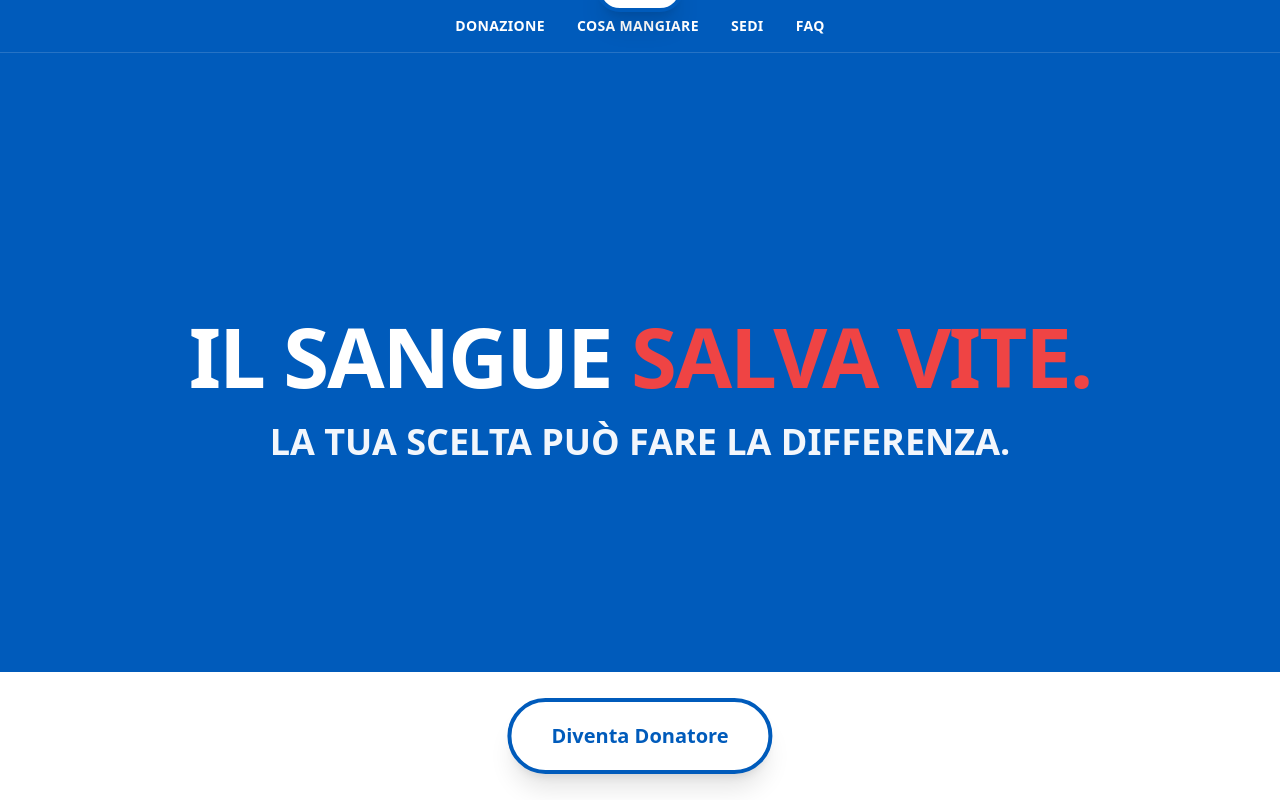
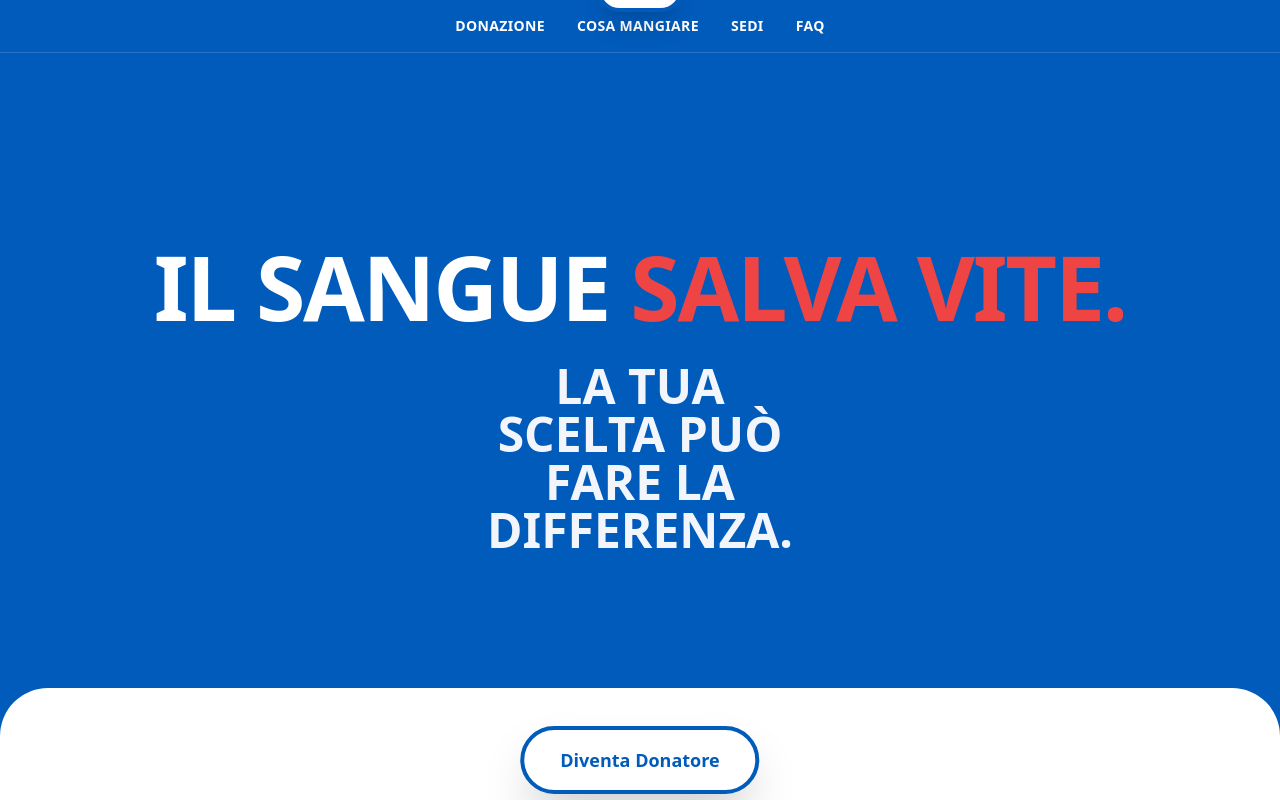
Before and after one commit to benedettafazzari-ux/avis-calabria, a React (Vite) app: page / in a window 1280 px wide. Shown: the top 800 px of the page. Built offline with nearby package versions, Linux system fonts and the light colour scheme.

Commit message:
Update App.jsx

```diff
--- a/src/App.jsx
+++ b/src/App.jsx
@@ -165,24 +165,24 @@ export default function App() {
         </div>
       </nav>
 
-<section className="relative min-h-[62vh] md:min-h-screen flex flex-col items-center justify-center text-center px-4 sm:px-6 pt-4 pb-10">
+<section className="relative min-h-[48vh] md:min-h-screen flex flex-col items-center justify-center text-center px-4 sm:px-6 pt-2 pb-6">
       <div className="relative z-10 w-full max-w-7xl mx-auto">
-          <h1 className="text-[clamp(2rem,6.5vw,6rem)] font-black uppercase leading-none whitespace-nowrap tracking-tight">
+          <h1 className="text-[clamp(2rem,7vw,6rem)] font-black uppercase leading-tight tracking-tight">
             Il sangue <span className="text-red-500">salva vite.</span>
           </h1>
 
-          <h2 className="mt-6 text-2xl md:text-4xl font-bold uppercase leading-tight text-white/95">
+          <h2 className="mt-5 text-2xl md:text-5xl font-bold uppercase leading-snug text-white/95 max-w-[320px] mx-auto">
             La tua scelta può fare la differenza.
           </h2>
         </div>
 
-       <div className="absolute bottom-0 left-0 w-full h-32 bg-white" />
+      <div className="absolute bottom-0 left-0 w-full h-28 bg-white rounded-t-[3rem]" />
 
         <a
           href="https://www.aviscalabria.it/"
           target="_blank"
           rel="noopener noreferrer"
-          className="absolute left-1/2 bottom-16 z-20 -translate-x-1/2 translate-y-1/2 inline-flex items-center justify-center bg-white text-[#005bbb] border-4 border-[#005bbb] hover:scale-105 transition-all duration-300 px-10 py-5 rounded-full text-xl font-black shadow-xl"
+          className="absolute left-1/2 bottom-10 z-20 -translate-x-1/2 translate-y-1/2 inline-flex items-center justify-center bg-white text-[#005bbb] hover:bg-[#005bbb] hover:text-white border-4 border-[#005bbb] transition-all duration-300 px-9 py-4 rounded-full text-lg font-black shadow-2xl"
         >
           Diventa Donatore
         </a>
```
